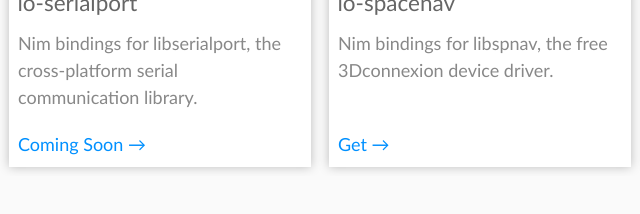
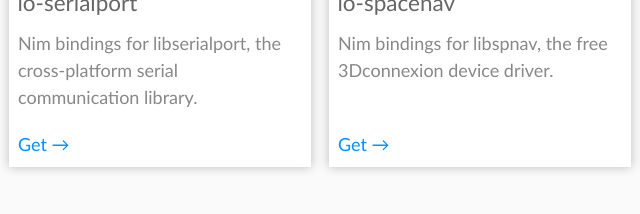
Before and after one commit to nimious/nimious.github.io, a plain HTML site: page index.html in a window 1280 px wide. Shown: the part 1094-1308 px from the top of the page, 0-640 px from the left. Drawn offline with Linux system fonts and the light colour scheme.

Commit message:
Updated io-serialport.

```diff
--- a/index.html
+++ b/index.html
@@ -114,7 +114,7 @@
           <div>
             <h1>io-serialport</h1>
             <p>Nim bindings for libserialport, the cross-platform serial communication library.</p>
-            <p><a href="https://github.com/nimious/io-serialport" title="io-serialport on GitHub">Coming Soon &rarr;</a></p>
+            <p><a href="https://github.com/nimious/io-serialport" title="io-serialport on GitHub">Get &rarr;</a></p>
           </div>
         </div>
       </div>
```
